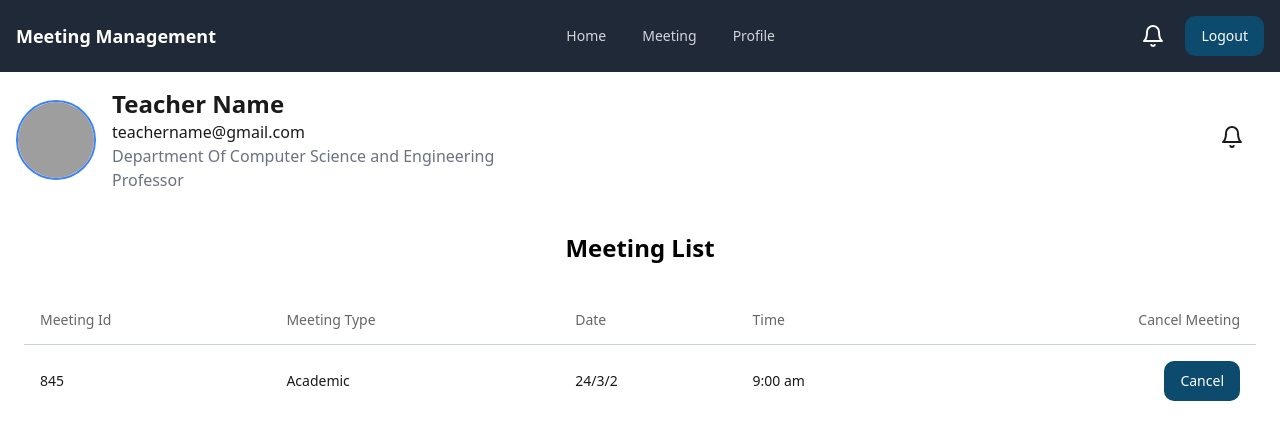
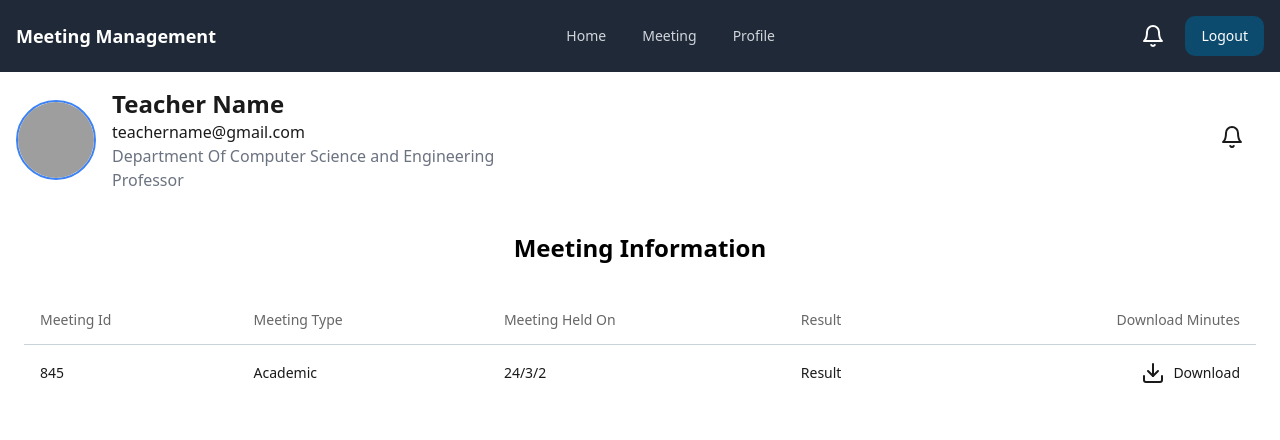
Before and after one commit to sourav3020/Meeting_Management_System, a React (Vite) app: page /profile in a window 1280 px wide. Shown: the top 440 px of the page. Built offline with nearby package versions, Linux system fonts and the light colour scheme; grey boxes are pictures that could not be loaded; a web font is replaced by a local one.

Commit message:
deleted some errors

```diff
--- a/src/Pages/Meeting/MeetingList.jsx
+++ b/src/Pages/Meeting/MeetingList.jsx
@@ -1,4 +1,3 @@
-import { Button } from "@/components/ui/button";
 import {
     Table,
     TableBody,
@@ -6,38 +5,40 @@ import {
     TableHead,
     TableHeader,
     TableRow,
-} from "@/components/ui/table"
-
+} from "@/components/ui/table";
+import { Download } from "lucide-react";
 
 const MeetingList = () => {
     return (
-        <div className="p-6 ">
-             <p className="text-center text-black  text-2xl font-bold mb-8">Meeting List</p>
+        <div className="p-6">
+            <p className="text-center text-black text-2xl font-bold mb-8">Meeting Information</p>
 
             <Table>
-
                 <TableHeader>
                     <TableRow>
                         <TableHead>Meeting Id</TableHead>
                         <TableHead>Meeting Type</TableHead>
-                        <TableHead>Date</TableHead>
-                        <TableHead>Time</TableHead>
-                        <TableHead className="text-right">Cancel Meeting</TableHead>
-
+                        <TableHead>Meeting Held On</TableHead>
+                        <TableHead>Result</TableHead>
+                        <TableHead className="text-right">Download Minutes</TableHead>
                     </TableRow>
                 </TableHeader>
                 <TableBody>
                     <TableRow>
-                        <TableCell className="font-medium">845</TableCell>
+                        <TableCell>845</TableCell>
                         <TableCell>Academic</TableCell>
                         <TableCell>24/3/2</TableCell>
-                        <TableCell>9:00 am</TableCell>
-                        <TableCell className="text-right"><Button>Cancel</Button></TableCell>
+                        <TableCell>Result</TableCell>
+                        <TableCell className="text-right">
+
+                        <div className="flex items-center justify-end">
+                                <Download />
+                                <span className="ml-2">Download</span>
+                            </div>
+                        </TableCell>
                     </TableRow>
                 </TableBody>
-
             </Table>
-
         </div>
     );
 };
```
Also changed, not shown: src/main.jsx (+1 -6 lines).
